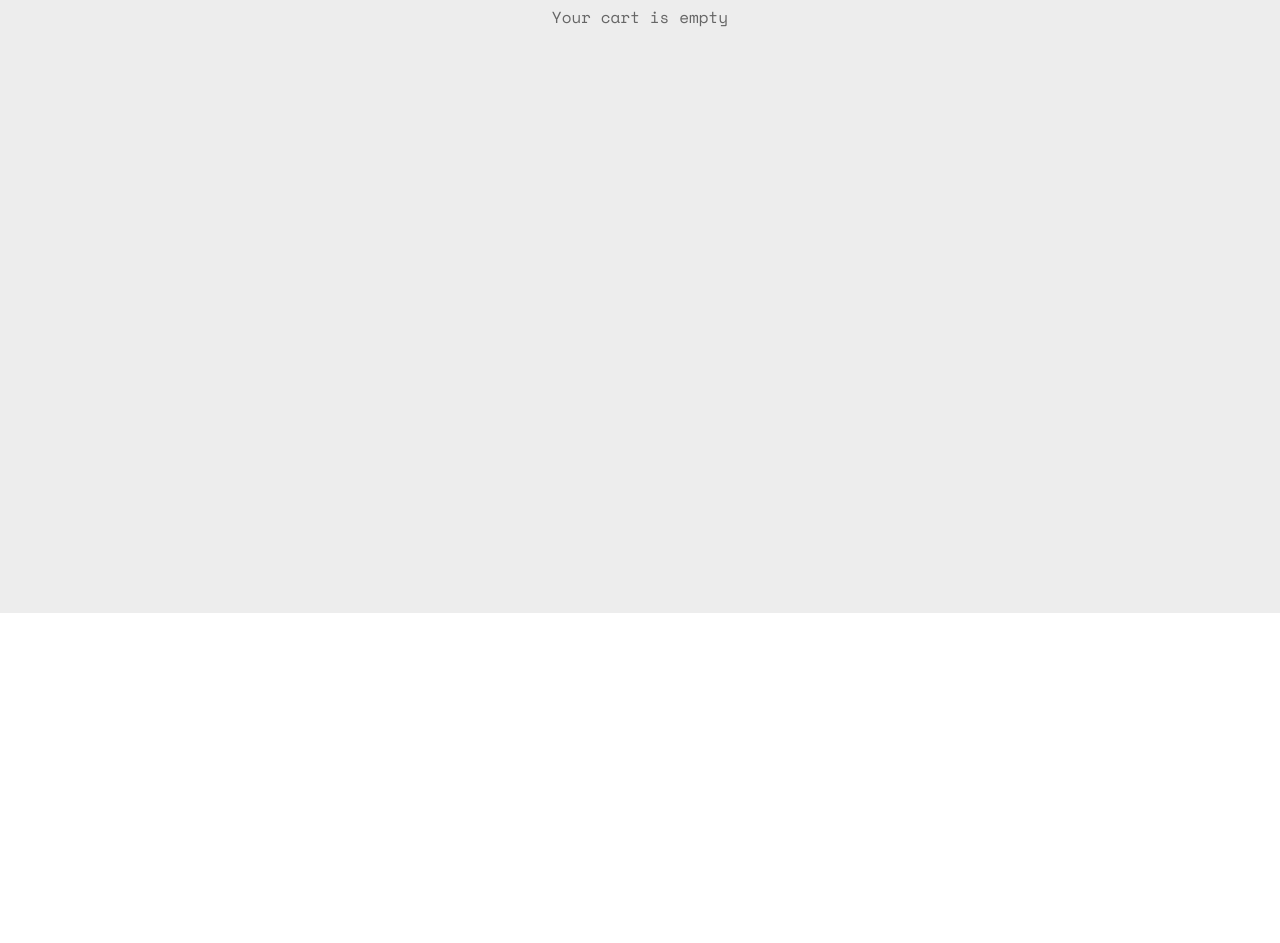
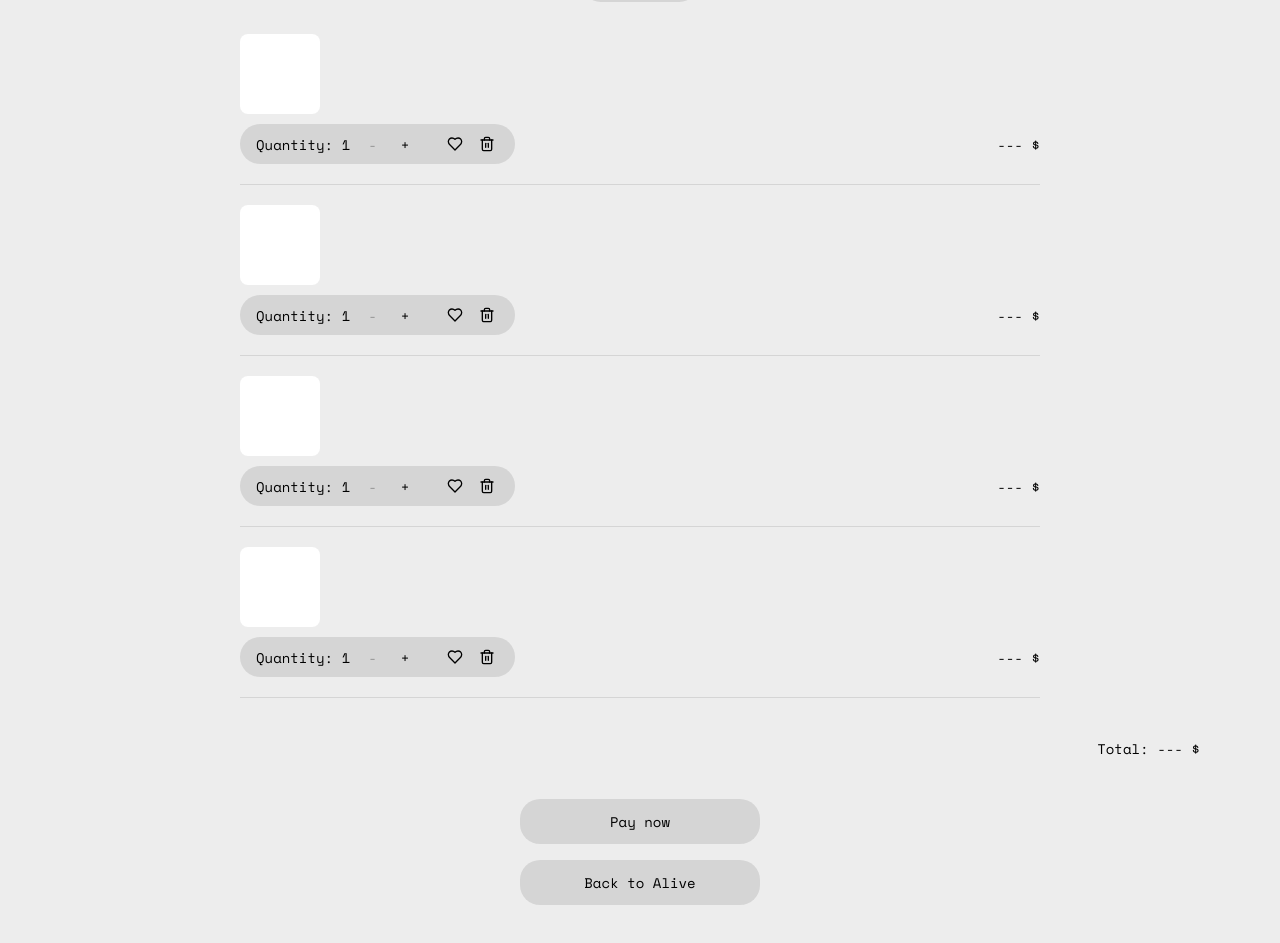
Before and after one commit to Daisu2001/DA, a React (Create React App) app in the folder Alive/alive-app/: page /cart in a window 1280 px wide. Shown: the part 187-1130 px from the top of the page. Before the commit the page ends 800 px from the top, so only its background shows below. Built offline with nearby package versions, Linux system fonts and the light colour scheme.

Commit message:
Shopping cart almost done

```diff
--- a/Alive/alive-app/src/App.css
+++ b/Alive/alive-app/src/App.css
@@ -470,18 +470,199 @@ body {
   max-width: 1200px;
   margin: 60px auto 0;
   padding: 0 20px;
+  text-align: center;
 }
 
-.cart-content h1 {
+.cart-title {
   font-family: 'Space Mono', monospace;
-  font-size: 2rem;
+  font-size: 32px;
+  margin-bottom: 1.5rem;
+  color: black;
+  text-align: center;
+  letter-spacing: -0.5px;
+}
+
+.wishlist-button {
+  background-color: rgba(0, 0, 0, 0.1);
+  border: none;
+  border-radius: 20px;
+  padding: 8px 24px;
+  font-family: 'Space Mono', monospace;
+  font-size: 14px;
+  color: black;
+  cursor: pointer;
+  transition: all 0.2s ease;
   margin-bottom: 2rem;
+}
+
+.wishlist-button:hover {
+  background-color: rgba(0, 0, 0, 0.15);
+}
+
+/* Cart Items */
+.cart-items {
+  max-width: 800px;
+  margin: 0 auto;
+}
+
+.cart-item {
+  margin-bottom: 20px;
+  text-align: left;
+}
+
+.item-image {
+  width: 80px;
+  height: 80px;
+  background-color: white;
+  border-radius: 8px;
+  margin-bottom: 10px;
+}
+
+.item-controls {
+  display: flex;
+  justify-content: space-between;
+  align-items: center;
+  margin: 10px 0;
+}
+
+.quantity-control {
+  display: flex;
+  align-items: center;
+  gap: 10px;
+  background-color: rgba(0, 0, 0, 0.1);
+  padding: 8px 16px;
+  border-radius: 20px;
+  font-family: 'Space Mono', monospace;
+  font-size: 14px;
+}
+
+.quantity-buttons {
+  display: flex;
+  gap: 8px;
+}
+
+.quantity-buttons button {
+  background: none;
+  border: none;
+  cursor: pointer;
+  font-family: 'Space Mono', monospace;
+  font-size: 14px;
+  color: black;
+  padding: 0 8px;
+  transition: all 0.2s ease;
+  min-width: 24px;
+  display: flex;
+  align-items: center;
+  justify-content: center;
+}
+
+.quantity-buttons button:hover:not(:disabled) {
+  transform: scale(1.1);
+}
+
+.quantity-buttons button:disabled {
+  opacity: 0.3;
+  cursor: not-allowed;
+}
+
+.quantity-buttons button.disabled {
+  opacity: 0.3;
+  cursor: not-allowed;
+}
+
+.item-actions {
+  display: flex;
+  gap: 8px;
+  margin-left: 16px;
+}
+
+.item-actions button {
+  background: none;
+  border: none;
+  cursor: pointer;
+  padding: 4px;
+  color: black;
+  display: flex;
+  align-items: center;
+  justify-content: center;
+  transition: transform 0.2s ease;
+}
+
+.item-actions button:hover {
+  transform: scale(1.1);
+}
+
+.item-actions button.liked {
+  animation: heartPop 0.3s ease;
+}
+
+@keyframes heartPop {
+  0% {
+    transform: scale(1);
+  }
+  50% {
+    transform: scale(1.2);
+  }
+  100% {
+    transform: scale(1);
+  }
+}
+
+.item-price {
+  font-family: 'Space Mono', monospace;
+  font-size: 14px;
   color: black;
 }
 
-.cart-content p {
+.item-divider {
+  height: 1px;
+  background-color: rgba(0, 0, 0, 0.1);
+  margin: 20px 0;
+}
+
+/* Cart Total */
+.cart-total {
+  text-align: right;
   font-family: 'Space Mono', monospace;
-  color: #666;
-  text-align: center;
-  margin-top: 4rem;
+  font-size: 14px;
+  color: black;
+  margin: 40px 0;
+  padding-right: 20px;
 }
+
+/* Cart Buttons */
+.cart-buttons {
+  display: flex;
+  flex-direction: column;
+  align-items: center;
+  gap: 16px;
+  margin-top: 40px;
+  margin-bottom: 40px;
+}
+
+.pay-now-button, .back-button {
+  background-color: rgba(0, 0, 0, 0.1);
+  border: none;
+  border-radius: 20px;
+  padding: 12px 32px;
+  font-family: 'Space Mono', monospace;
+  font-size: 14px;
+  color: black;
+  cursor: pointer;
+  transition: all 0.2s ease;
+  display: flex;
+  align-items: center;
+  justify-content: center;
+  gap: 12px;
+  min-width: 240px;
+}
+
+.pay-now-button svg, .back-button svg {
+  display: flex;
+  align-items: center;
+  justify-content: center;
+}
+
+.pay-now-button:hover, .back-button:hover {
+  background-color: rgba(0, 0, 0, 0.15);
+}
--- a/Alive/alive-app/src/CartPage.tsx
+++ b/Alive/alive-app/src/CartPage.tsx
@@ -1,14 +1,48 @@
-import React from 'react';
+import React, { useState, useEffect } from 'react';
 import { useNavigate } from 'react-router-dom';
-import { ArrowLeft } from 'lucide-react';
+import { ArrowLeft, Heart, Trash2 } from 'lucide-react';
 import './App.css';
 
 function CartPage() {
   const navigate = useNavigate();
+  const [likedItems, setLikedItems] = useState<number[]>(() => {
+    const saved = localStorage.getItem('likedCartItems');
+    return saved ? JSON.parse(saved) : [];
+  });
+
+  const [quantities, setQuantities] = useState<{ [key: number]: number }>(() => {
+    const saved = localStorage.getItem('cartQuantities');
+    return saved ? JSON.parse(saved) : { 0: 1, 1: 1, 2: 1, 3: 1 };
+  });
+
+  // Save liked items to localStorage
+  useEffect(() => {
+    localStorage.setItem('likedCartItems', JSON.stringify(likedItems));
+  }, [likedItems]);
+
+  // Save quantities to localStorage
+  useEffect(() => {
+    localStorage.setItem('cartQuantities', JSON.stringify(quantities));
+  }, [quantities]);
+
+  const toggleLike = (index: number) => {
+    setLikedItems(prev =>
+      prev.includes(index)
+        ? prev.filter(i => i !== index)
+        : [...prev, index]
+    );
+  };
+
+  const updateQuantity = (index: number, increment: boolean) => {
+    setQuantities(prev => ({
+      ...prev,
+      [index]: Math.max(1, prev[index] + (increment ? 1 : -1))
+    }));
+  };
 
   return (
     <div className="cart-page">
-      <nav className="nav-buttons">
+      <nav className={`nav-buttons`}>
         <button
           className="icon-button menu-button"
           aria-label="Back"
@@ -18,8 +52,70 @@ function CartPage() {
         </button>
       </nav>
       <div className="cart-content">
-        <h1>Shopping Cart</h1>
-        <p>Your cart is empty</p>
+        <h1 className="cart-title">Cart</h1>
+        <button className="wishlist-button">Wishlist</button>
+
+        <div className="cart-items">
+          {[1, 2, 3, 4].map((item, index) => (
+            <div key={index} className="cart-item">
+              <div className="item-image"></div>
+              <div className="item-controls">
+                <div className="quantity-control">
+                  <span>Quantity: {quantities[index]}</span>
+                  <div className="quantity-buttons">
+                    <button
+                      aria-label="Decrease quantity"
+                      onClick={() => updateQuantity(index, false)}
+                      className={quantities[index] <= 1 ? 'disabled' : ''}
+                      disabled={quantities[index] <= 1}
+                    >
+                      -
+                    </button>
+                    <button
+                      aria-label="Increase quantity"
+                      onClick={() => updateQuantity(index, true)}
+                    >
+                      +
+                    </button>
+                  </div>
+                  <div className="item-actions">
+                    <button
+                      aria-label="Add to wishlist"
+                      onClick={() => toggleLike(index)}
+                      className={likedItems.includes(index) ? 'liked' : ''}
+                    >
+                      <Heart
+                        size={16}
+                        fill={likedItems.includes(index) ? 'black' : 'none'}
+                      />
+                    </button>
+                    <button aria-label="Remove item">
+                      <Trash2 size={16} />
+                    </button>
+                  </div>
+                </div>
+                <div className="item-price">--- $</div>
+              </div>
+              <div className="item-divider"></div>
+            </div>
+          ))}
+        </div>
+
+        <div className="cart-total">
+          <span>Total: --- $</span>
+        </div>
+
+        <div className="cart-buttons">
+          <button className="pay-now-button">
+            Pay now
+          </button>
+          <button
+            className="back-button"
+            onClick={() => navigate('/')}
+          >
+            Back to Alive
+          </button>
+        </div>
       </div>
     </div>
   );
```
